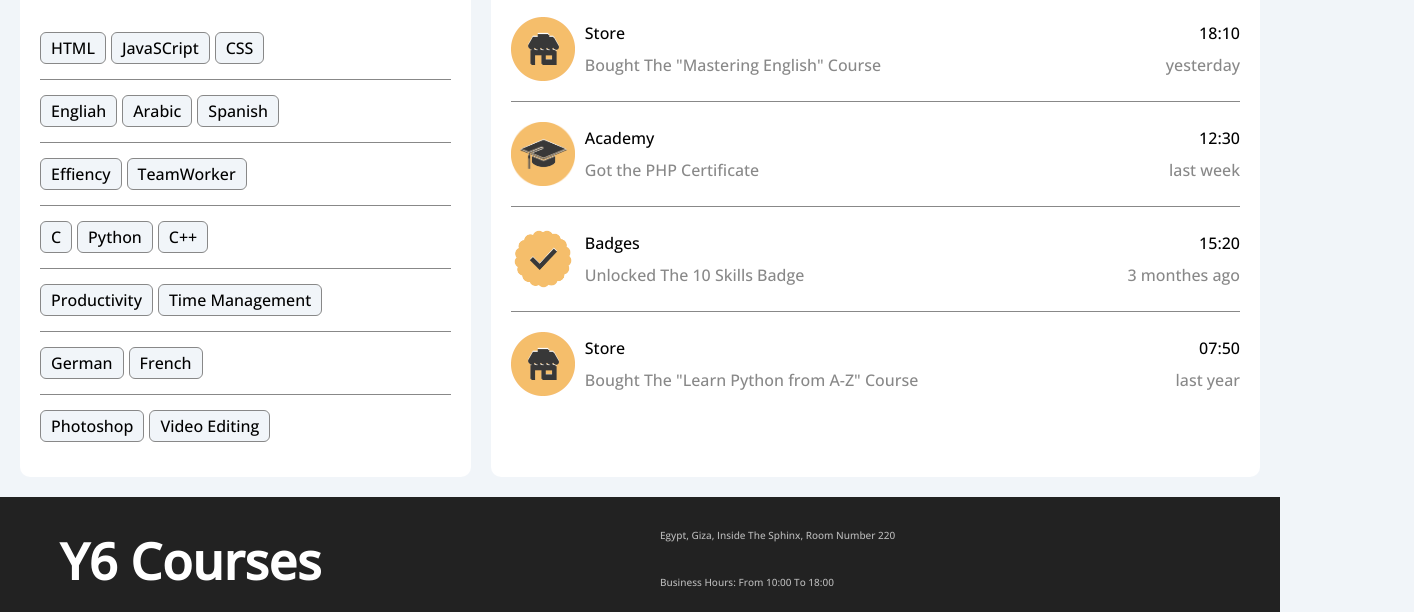
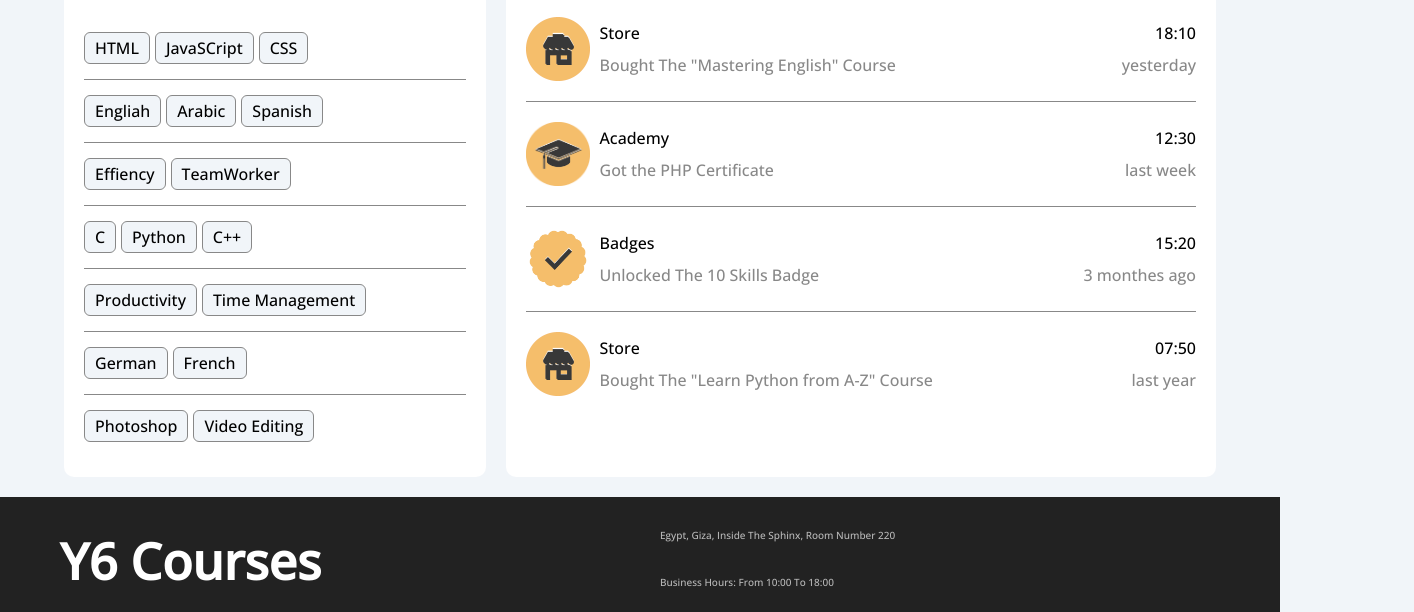
Before and after one commit to JoeZZ-10/6y.final.github.io, a plain HTML site: page pages/profile.html in a window 1280 px wide. Shown: the part 651-1263 px from the top of the page, 1414 px wide, since content can reach past the window. Drawn offline with nearby package versions, Linux system fonts and the light colour scheme.

Commit message:
Update profilestyle.css

```diff
--- a/css/profilestyle.css
+++ b/css/profilestyle.css
@@ -160,6 +160,8 @@ header{
 
 .profile-page{
     margin: 20px;
+    max-width: 90%;
+    margin: 20px auto;
 }
 
 .overview{
```
